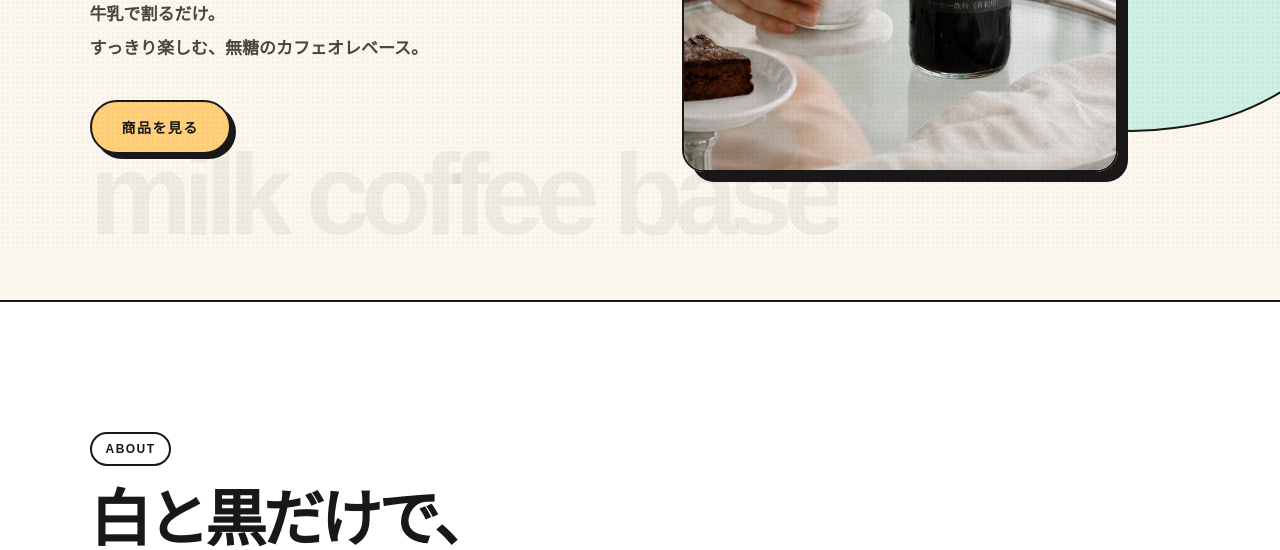
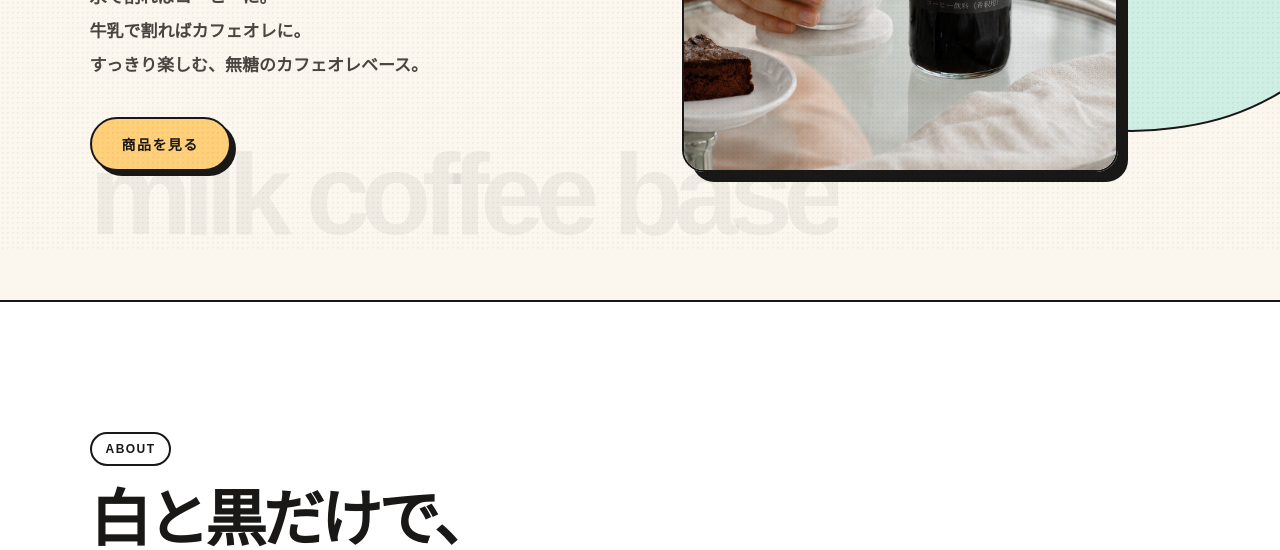
Before and after one commit to pochi0001/haku-latte-stripe, a website: page public/index.html in a window 1280 px wide. Shown: the part 550-1100 px from the top of the page. Drawn offline with Linux system fonts and the light colour scheme; no server answers.

Commit message:
update game site

```diff
--- a/public/index.html
+++ b/public/index.html
@@ -29,7 +29,8 @@
         <p class="eyebrow">CAFE AU LAIT BASE</p>
         <h1>Haku<br>Latte.</h1>
         <p class="lead">
-          牛乳で割るだけ。<br>
+          水で割ればコーヒーに。<br>
+          牛乳で割ればカフェオレに。<br>
           すっきり楽しむ、無糖のカフェオレベース。
         </p>
         <a href="#product" class="btn">商品を見る</a>
```
